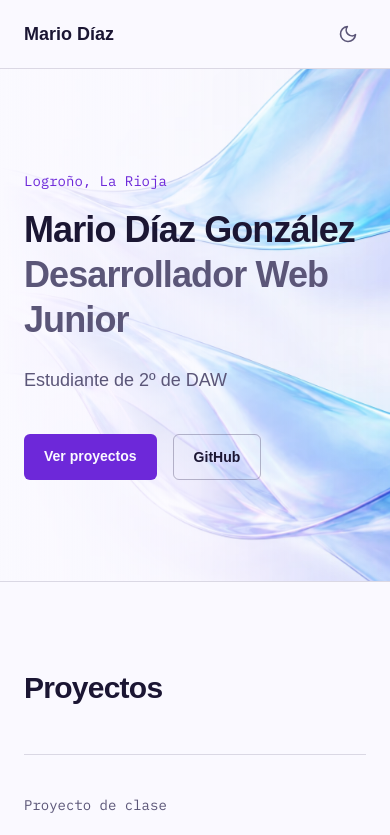
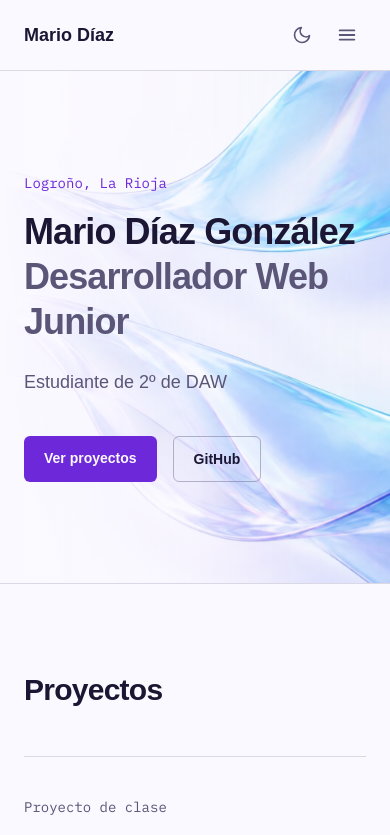
Before and after one commit to MK-1379/MK-1379.github.io, a Vue app: page / in a window 390 px wide. Shown: the top 835 px of the page. Built offline with nearby package versions, Linux system fonts and the light colour scheme.

Commit message:
feat: add accessible mobile navigation menu with transition

```diff
--- a/src/components/AppHeader.vue
+++ b/src/components/AppHeader.vue
@@ -1,4 +1,5 @@
 <script setup lang="ts">
+import { onBeforeUnmount, onMounted, ref } from 'vue'
 import ThemeToggle from '@/components/ThemeToggle.vue'
 
 const links = [
@@ -7,6 +8,23 @@ const links = [
   { label: 'Sobre mí', href: '#sobre-mi' },
   { label: 'Contacto', href: '#contacto' },
 ]
+
+const menuOpen = ref(false)
+
+function toggleMenu() {
+  menuOpen.value = !menuOpen.value
+}
+
+function closeMenu() {
+  menuOpen.value = false
+}
+
+function onKeydown(event: KeyboardEvent) {
+  if (event.key === 'Escape') closeMenu()
+}
+
+onMounted(() => window.addEventListener('keydown', onKeydown))
+onBeforeUnmount(() => window.removeEventListener('keydown', onKeydown))
 </script>
 
 <template>
@@ -17,9 +35,12 @@ const links = [
     >
       Saltar al contenido
     </a>
-    <nav aria-label="Principal" class="mx-auto flex max-w-6xl items-center justify-between px-6 py-4">
+
+    <nav aria-label="Principal" class="mx-auto max-w-6xl px-6">
+      <div class="flex items-center justify-between py-4">
         <a href="#" class="font-display text-lg font-semibold text-text">Mario Díaz</a>
-      <div class="flex items-center gap-6">
+
+        <div class="flex items-center gap-2 md:gap-6">
           <ul class="hidden items-center gap-6 md:flex">
             <li v-for="link in links" :key="link.href">
               <a :href="link.href" class="text-sm text-muted transition-colors hover:text-text">
@@ -27,8 +48,53 @@ const links = [
               </a>
             </li>
           </ul>
+
           <ThemeToggle />
+
+          <button
+            type="button"
+            class="rounded-md p-2 text-muted transition-colors hover:text-text focus-visible:outline-2 focus-visible:outline-offset-2 focus-visible:outline-accent md:hidden"
+            :aria-expanded="menuOpen"
+            aria-controls="menu-movil"
+            :aria-label="menuOpen ? 'Cerrar menú' : 'Abrir menú'"
+            @click="toggleMenu"
+          >
+            <svg
+              v-if="!menuOpen"
+              width="22" height="22" viewBox="0 0 24 24" fill="none"
+              stroke="currentColor" stroke-width="2" stroke-linecap="round" aria-hidden="true"
+            >
+              <path d="M4 7h16M4 12h16M4 17h16" />
+            </svg>
+            <svg
+              v-else
+              width="22" height="22" viewBox="0 0 24 24" fill="none"
+              stroke="currentColor" stroke-width="2" stroke-linecap="round" aria-hidden="true"
+            >
+              <path d="M6 6l12 12M18 6L6 18" />
+            </svg>
+          </button>
         </div>
+      </div>
+
+        <Transition
+        enter-active-class="transition duration-200 ease-out motion-reduce:transition-none"
+        enter-from-class="-translate-y-2 opacity-0"
+        leave-active-class="transition duration-150 ease-in motion-reduce:transition-none"
+        leave-to-class="-translate-y-2 opacity-0"
+        >
+        <ul v-show="menuOpen" id="menu-movil" class="border-t border-muted/20 py-2 md:hidden">
+            <li v-for="link in links" :key="link.href">
+            <a
+                :href="link.href"
+                class="block py-3 text-base text-text transition-colors hover:text-accent"
+                @click="closeMenu"
+            >
+                {{ link.label }}
+            </a>
+            </li>
+        </ul>
+        </Transition>
     </nav>
   </header>
 </template>
```
Lines whose indentation alone changed are shown as unchanged.
